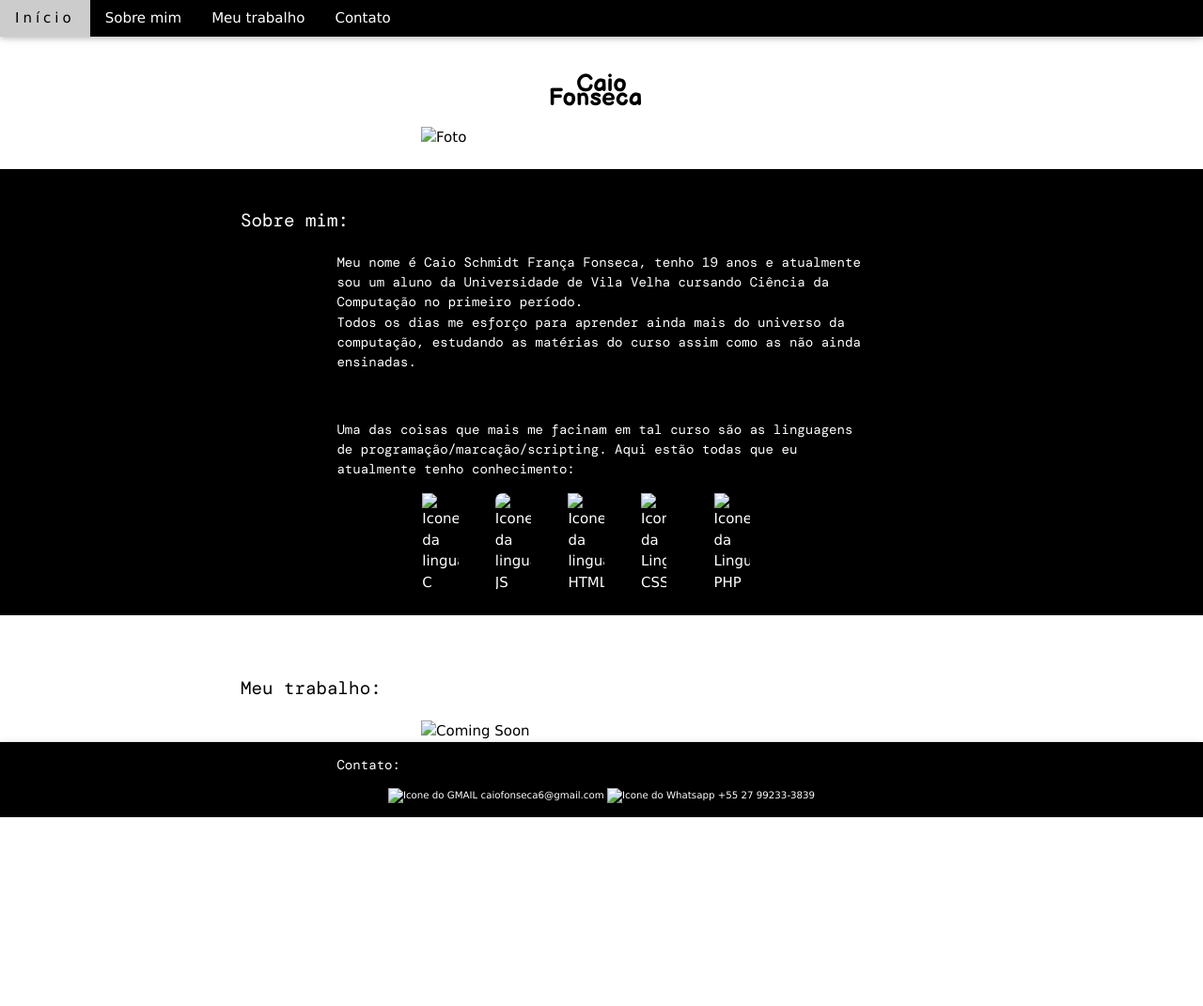
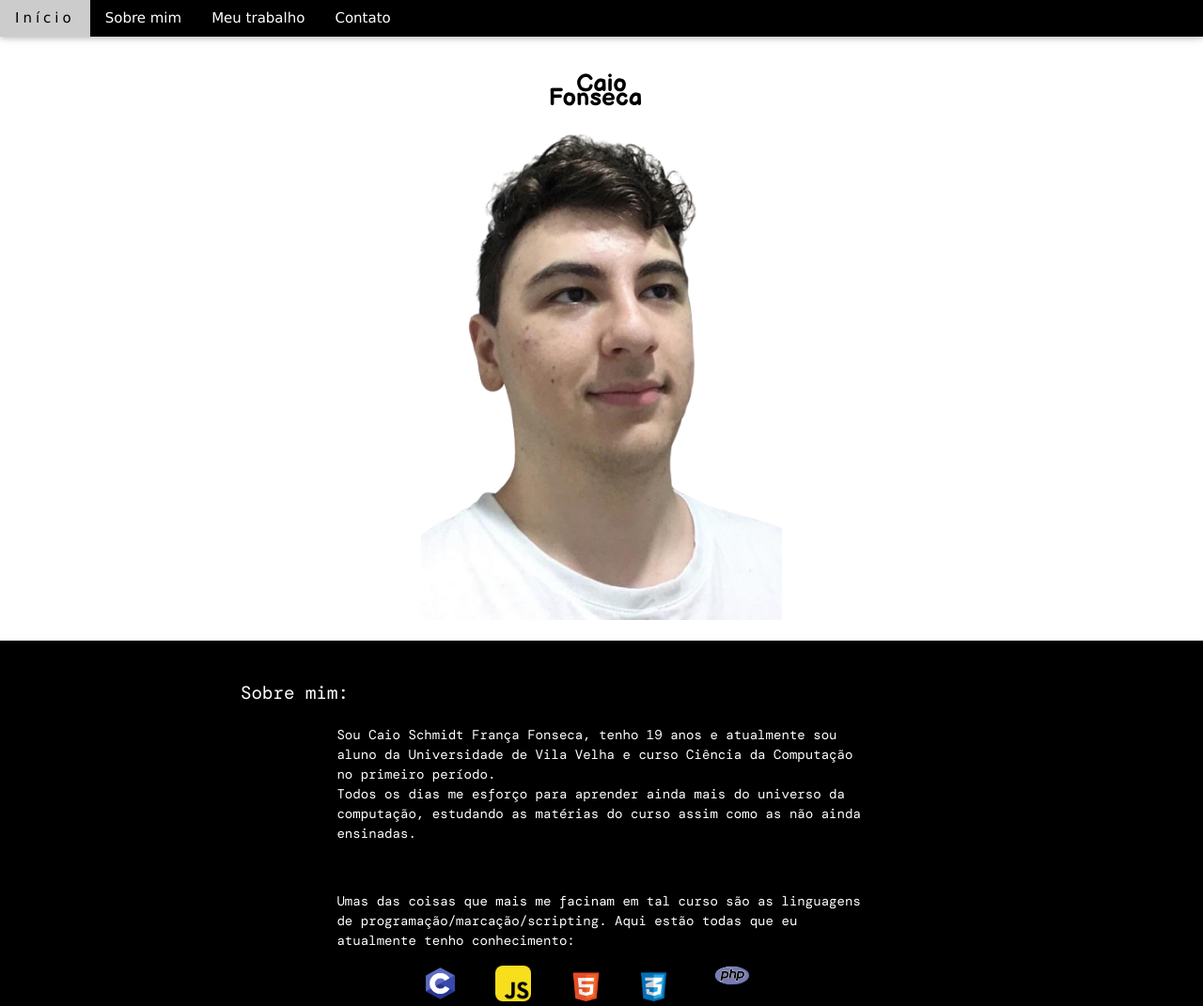
Before and after one commit to Arctic-Husky/Arctic-Husky.github.io, a plain HTML site: page index.html in a window 1280 px wide. Shown: the top 1071 px of the page at 94% size. Before the commit the page ends 870 px from the top, so only its background shows below. Drawn offline with nearby package versions, Linux system fonts and the light colour scheme.

Commit message:
My Entire Personal Website v1.1
Some changes in the text and the image directories.

```diff
--- a/index.html
+++ b/index.html
@@ -21,48 +21,48 @@
         <a id="inicio"></a>
         <p id="caio">Caio</p><p style="position: absolute; top: 4.7vw; left: 9.5vw;" id="fonseca">Fonseca</p>
         <div class="w3-image">
-           <img class="" id="me" src="Imagens/caiocortadov2-removebg-preview.png" alt="Foto"> <br><!-- Escolher uma foto para colocar -->
+           <img class="" id="me" src="caiocortadov2-removebg-preview.png" alt="Foto"> <br><!-- Escolher uma foto para colocar -->
         </div>
     </div>
     <div class="main w3-block">
         <a id="sobre"></a><br>
         <p id="aboutme">Sobre mim: </p>
-        <p id="eu">Meu nome é Caio Schmidt França Fonseca, tenho 19 anos e atualmente sou um aluno da Universidade de Vila Velha cursando Ciência da Computação no
+        <p id="eu">Sou Caio Schmidt França Fonseca, tenho 19 anos e atualmente sou aluno da Universidade de Vila Velha e curso Ciência da Computação no
         primeiro período.<br>
         Todos os dias me esforço para aprender ainda mais do universo da computação, estudando as matérias do curso assim como as não ainda ensinadas.
         </p><br>
-        <p id="linguagens">Uma das coisas que mais me facinam em tal curso são as linguagens de programação/marcação/scripting.
+        <p id="linguagens">Umas das coisas que mais me facinam em tal curso são as linguagens de programação/marcação/scripting.
         Aqui estão todas que eu atualmente tenho conhecimento: </p>
         <div class="row">
                 <div class="column w3-image">
-                    <img class="imagem" src="Imagens/c-programming.png" alt="Icone da linguagem C">
+                    <img class="imagem" src="c-programming.png" alt="Icone da linguagem C">
                 </div>
                 <div class="column w3-image">
-                    <img  class="imagem w3-round-large" src="Imagens/JS.png" alt="Icone da linguagem JS">
+                    <img  class="imagem w3-round-large" src="JS.png" alt="Icone da linguagem JS">
                 </div>
                 <div class="column w3-image">
-                    <img  class="imagem" src="Imagens/html.png" alt="Icone da linguagem HTML">
+                    <img  class="imagem" src="html.png" alt="Icone da linguagem HTML">
                 </div>
                 <div class="column w3-image">
-                    <img  class="imagem" id="css" src="Imagens/css.png" alt="Icona da Linguagem CSS">
+                    <img  class="imagem" id="css" src="css.png" alt="Icona da Linguagem CSS">
                 </div>
                 <div class="column w3-image">
-                    <img class="imagem" src="Imagens/php.svg" alt="Icone da Linguagem PHP">
+                    <img class="imagem" src="php.svg" alt="Icone da Linguagem PHP">
                 </div><br>
         </div><br>
     </div><br>
     <div class="work"><br>
         <a id="work"></a>
         <p id="mywork">Meu trabalho: </p>
-        <img class="w3-image" src="Imagens/ComingSoon.png" alt="Coming Soon">
+        <img class="w3-image" src="ComingSoon.png" alt="Coming Soon">
     </div>
     <footer class="w3-bar w3-black w3-card">
         <div class="plus">
             <a id="mais"></a>
             <p id="contato">Contato: </p>
             <div class="cont">
-                <a class="w3-hover-opacity" style="text-decoration: none;" href="mailto:caiofonseca6@gmail.com"><img src="Imagens/gmail.png" alt="Icone do GMAIL"> caiofonseca6@gmail.com </a>
-                <img src="Imagens/whatsapp.png" alt="Icone do Whatsapp"> +55 27 99233-3839
+                <a class="w3-hover-opacity" style="text-decoration: none;" href="mailto:caiofonseca6@gmail.com"><img src="gmail.png" alt="Icone do GMAIL"> caiofonseca6@gmail.com </a>
+                <img src="whatsapp.png" alt="Icone do Whatsapp"> +55 27 99233-3839
             </div>
         </div>
         <br>
```
